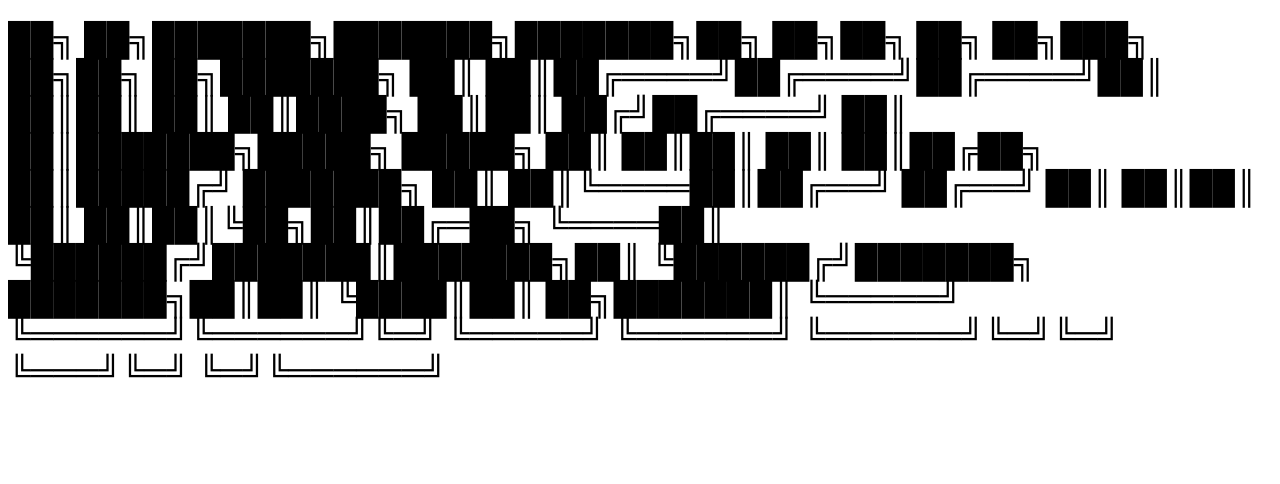
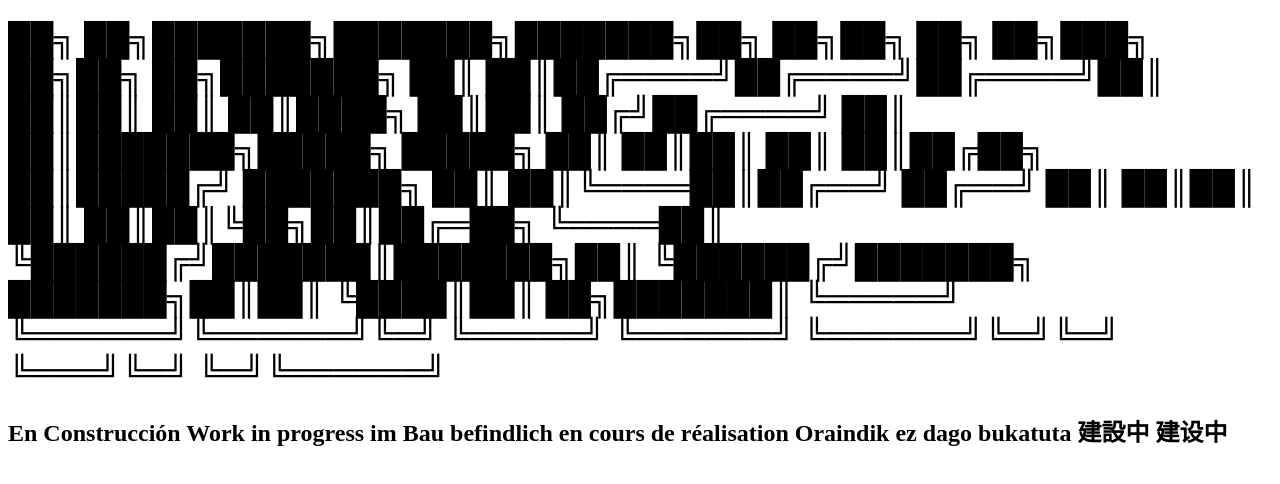
Before and after one commit to IngrownMink4/useful-links, a plain HTML site: page index.html in a window 1280 px wide. Drawn offline with Linux system fonts and the light colour scheme.

Commit message:
Update index.html

```diff
--- a/index.html
+++ b/index.html
@@ -6,7 +6,6 @@
 <meta charset="UTF-8">
 <meta http-equiv="X-UA-Compatible" content="IE=edge">
 <meta name="viewport" content="width=device-width, initial-scale=1" />
-
 
     </head>
           <h1>
@@ -20,3 +19,14 @@
 
 
 </h1>
+
+    <h2>
+        En Construcción
+        Work in progress
+        im Bau befindlich
+        en cours de réalisation
+        Oraindik ez dago bukatuta
+        建設中
+        建设中
+
+    </h2>
```
